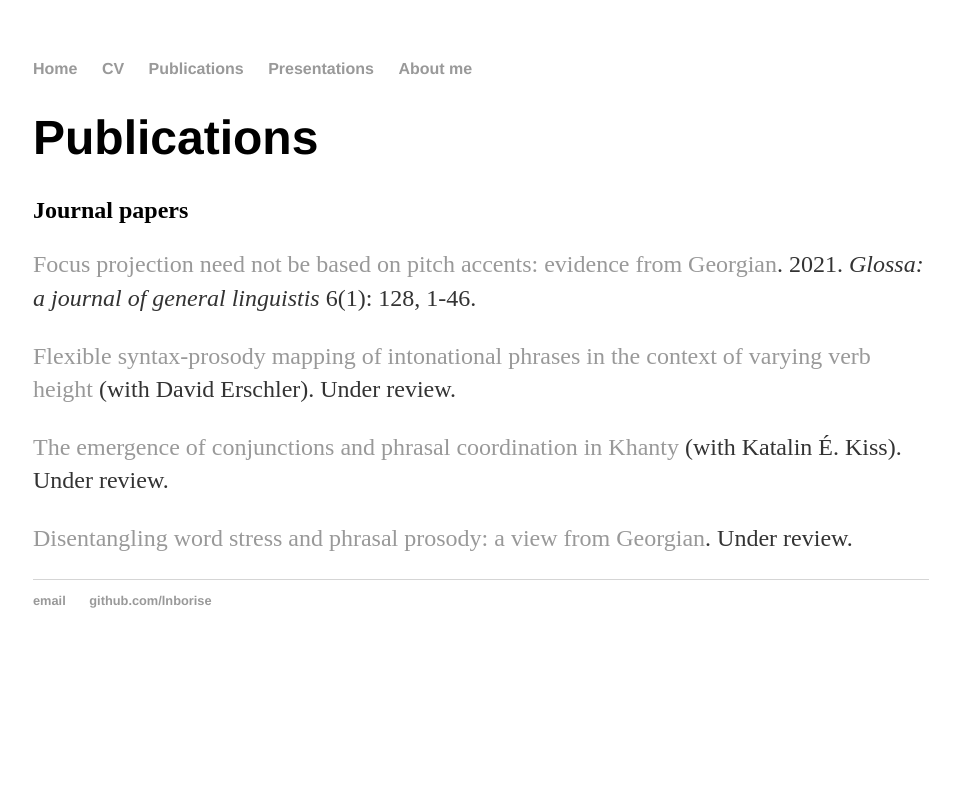
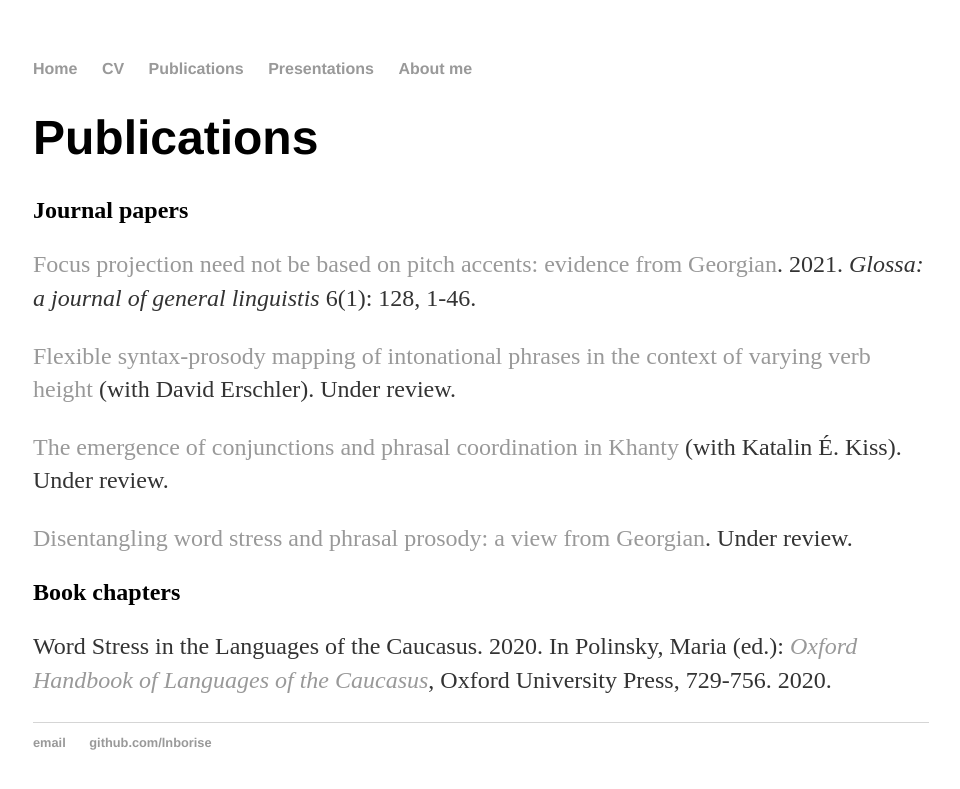
Before and after one commit to lnborise/lnborise.github.io, a Jekyll site: the page built from publications.html, in a window 1280 px wide. Shown: the top 789 px of the page, without its empty margins (159-1119 px from the left). Built offline with Jekyll 4.4.1, drawn with Linux system fonts in a browser that asks for light colours.

Commit message:
Update publications.html

```diff
--- a/publications.html
+++ b/publications.html
@@ -7,13 +7,20 @@ title: Publications
 
   <h2>Journal papers</h2>
 
-  <p><a href="https://www.glossa-journal.org/article/id/5733/">Focus projection need not be based on pitch accents: evidence from Georgian</a>. 2021. <i>Glossa: a journal of general linguistis </i> 6(1): 128, 1-46.</p>
+  	<p><a href="https://www.glossa-journal.org/article/id/5733/">Focus projection need not be based on pitch accents: evidence from Georgian</a>. 2021. <i>Glossa: a journal of general linguistis </i> 6(1): 128, 1-46.</p>
 
-  <p><a href="https://ling.auf.net/lingbuzz/006080">Flexible syntax-prosody mapping of intonational phrases in the context of varying verb height</a> (with David Erschler). Under review.</p>
+ 	 <p><a href="https://ling.auf.net/lingbuzz/006080">Flexible syntax-prosody mapping of intonational phrases in the context of varying verb height</a> (with David Erschler). Under review.</p>
 
-  <p><a href="https://ling.auf.net/lingbuzz/005740">The emergence of conjunctions and phrasal coordination in Khanty</a> (with Katalin É. Kiss). Under review.</p>
+ 	 <p><a href="https://ling.auf.net/lingbuzz/005740">The emergence of conjunctions and phrasal coordination in Khanty</a> (with Katalin É. Kiss). Under review.</p>
 
 	<p><a href="https://ling.auf.net/lingbuzz/005421">Disentangling word stress and phrasal prosody: a view from Georgian</a>. Under review.</p>
+
+<h2>Book chapters</h2>
+
+	<p>Word Stress in the Languages of the Caucasus. 2020. In Polinsky, Maria (ed.): <i><a href="https://www.oxfordhandbooks.com/view/10.1093/oxfordhb/9780190690694.001.0001/oxfordhb-9780190690694">Oxford Handbook of Languages of the Caucasus</a></i>, Oxford University Press, 729-756.
+2020.</p>
+
+
 
 
 
```
